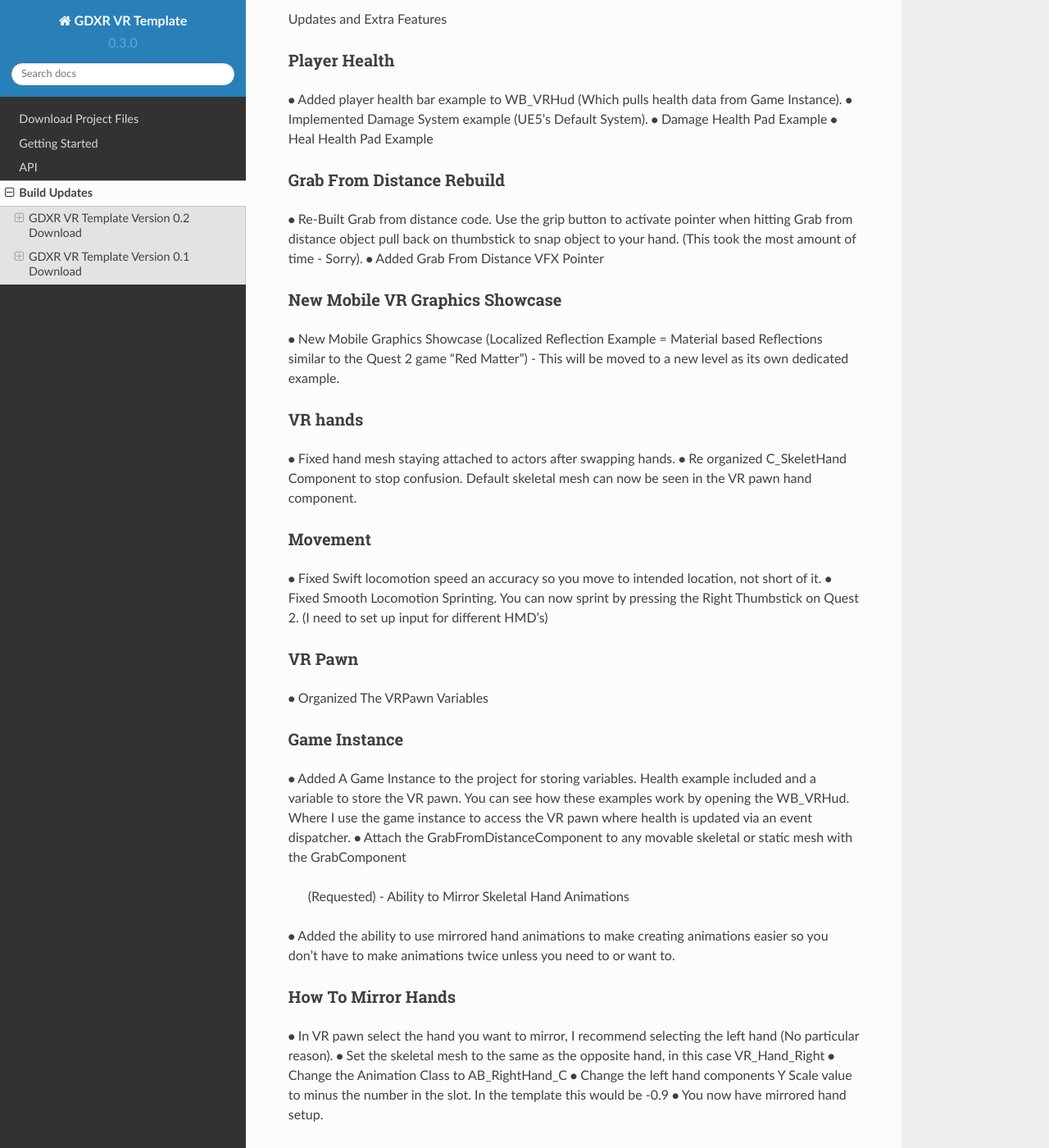
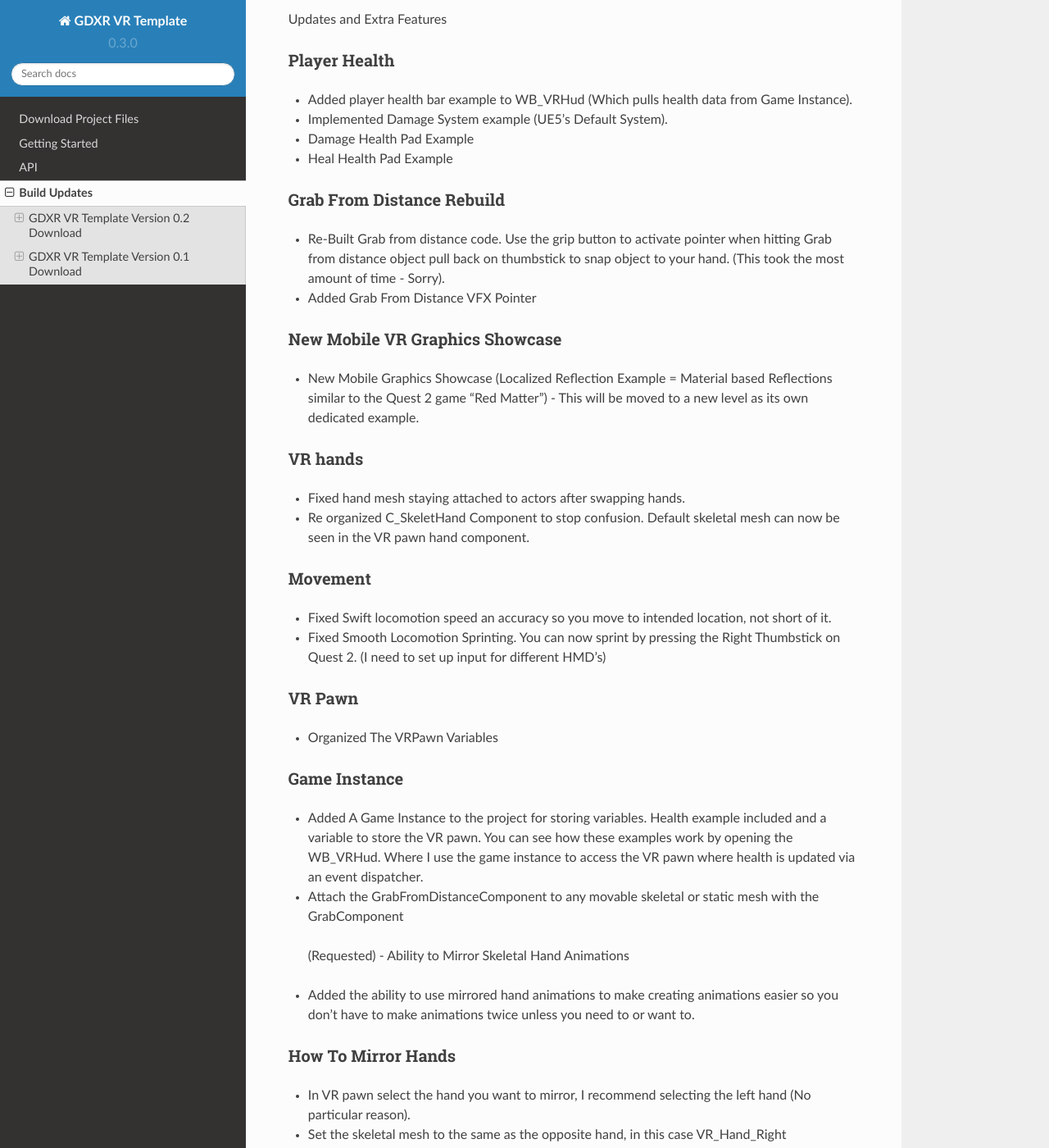
Before and after one commit to jonathan9232/GDXR-VR-Template-Documentation, a Sphinx documentation site: the page built from docs/source/Updates.rst, in a window 1280 px wide and 1400 px high, scrolled down 276 px. Shown: the whole window at 82% size. Built offline with Sphinx 7.4.7 and the Read the Docs theme 2.0.0, drawn with Linux system fonts in a browser that asks for light colours; pages that are not in the unit, such as notebooks, are missing from menus; some of the changed text lies outside the part shown.

Commit message:
Update Updates.rst

```diff
--- a/docs/source/Updates.rst
+++ b/docs/source/Updates.rst
@@ -11,50 +11,50 @@
 
 **Player Health**
 -----------------
-⦁ Added player health bar example to WB_VRHud (Which pulls health data from Game Instance).
-⦁ Implemented Damage System example (UE5’s Default System).
-⦁ Damage Health Pad Example
-⦁ Heal Health Pad Example
+- Added player health bar example to WB_VRHud (Which pulls health data from Game Instance).
+- Implemented Damage System example (UE5’s Default System).
+- Damage Health Pad Example
+- Heal Health Pad Example
 
 **Grab From Distance Rebuild**
 ------------------------------
-⦁ Re-Built Grab from distance code. Use the grip button to activate pointer when hitting Grab from distance object pull back on thumbstick to snap object to your hand. (This took the most amount of time - Sorry).
-⦁ Added Grab From Distance VFX Pointer
+- Re-Built Grab from distance code. Use the grip button to activate pointer when hitting Grab from distance object pull back on thumbstick to snap object to your hand. (This took the most amount of time - Sorry).
+- Added Grab From Distance VFX Pointer
 
 **New Mobile VR Graphics Showcase**
 -----------------------------------
-⦁ New Mobile Graphics Showcase (Localized Reflection Example = Material based Reflections similar to the Quest 2 game "Red Matter") - This will be moved to a new level as its own dedicated example.
+- New Mobile Graphics Showcase (Localized Reflection Example = Material based Reflections similar to the Quest 2 game "Red Matter") - This will be moved to a new level as its own dedicated example.
 
 **VR hands**
 ------------
-⦁ Fixed hand mesh staying attached to actors after swapping hands.
-⦁ Re organized C_SkeletHand Component to stop confusion. Default skeletal mesh can now be seen in the VR pawn hand component.
+- Fixed hand mesh staying attached to actors after swapping hands.
+- Re organized C_SkeletHand Component to stop confusion. Default skeletal mesh can now be seen in the VR pawn hand component.
 
 **Movement**
 ------------
-⦁ Fixed Swift locomotion speed an accuracy so you move to intended location, not short of it.
-⦁ Fixed Smooth Locomotion Sprinting. You can now sprint by pressing the Right Thumbstick on Quest 2. (I need to set up input for different HMD's)
+- Fixed Swift locomotion speed an accuracy so you move to intended location, not short of it.
+- Fixed Smooth Locomotion Sprinting. You can now sprint by pressing the Right Thumbstick on Quest 2. (I need to set up input for different HMD's)
 
 **VR Pawn**
 -----------
-⦁ Organized The VRPawn Variables
+- Organized The VRPawn Variables
 
 **Game Instance**
 -----------------
-⦁ Added A Game Instance to the project for storing variables. Health example included and a variable to store the VR pawn. You can see how these examples work by opening the WB_VRHud. Where I use the game instance to access the VR pawn where health is updated via an event dispatcher.
-⦁ Attach the GrabFromDistanceComponent to any movable skeletal or static mesh with the GrabComponent
+- Added A Game Instance to the project for storing variables. Health example included and a variable to store the VR pawn. You can see how these examples work by opening the WB_VRHud. Where I use the game instance to access the VR pawn where health is updated via an event dispatcher.
+- Attach the GrabFromDistanceComponent to any movable skeletal or static mesh with the GrabComponent
 
  (Requested) - Ability to Mirror Skeletal Hand Animations
-⦁ Added the ability to use mirrored hand animations to make creating animations easier so you don't have to make animations twice unless you need to or want to.
+- Added the ability to use mirrored hand animations to make creating animations easier so you don't have to make animations twice unless you need to or want to.
 
 **How To Mirror Hands**
 -----------------------
 
-⦁ In VR pawn select the hand you want to mirror, I recommend selecting the left hand (No particular reason).
-⦁ Set the skeletal mesh to the same as the opposite hand, in this case VR_Hand_Right
-⦁ Change the Animation Class to AB_RightHand_C
-⦁ Change the left hand components Y Scale value to minus the number in the slot. In the template this would be -0.9
-⦁ You now have mirrored hand setup.
+- In VR pawn select the hand you want to mirror, I recommend selecting the left hand (No particular reason).
+- Set the skeletal mesh to the same as the opposite hand, in this case VR_Hand_Right
+- Change the Animation Class to AB_RightHand_C
+- Change the left hand components Y Scale value to minus the number in the slot. In the template this would be -0.9
+- You now have mirrored hand setup.
 
 Let me know of any bugs you find over in gdxr_vr_template
 
```
